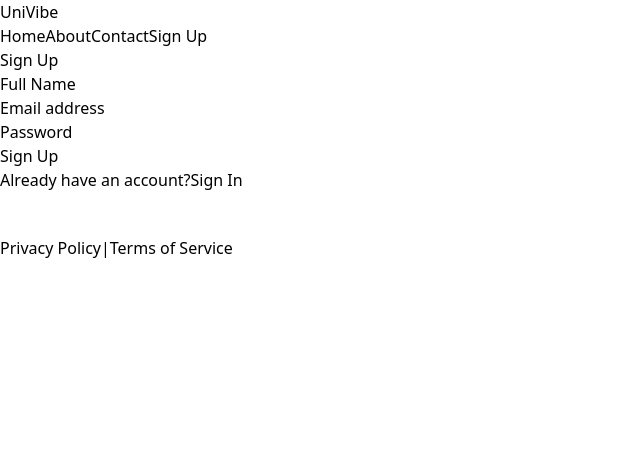
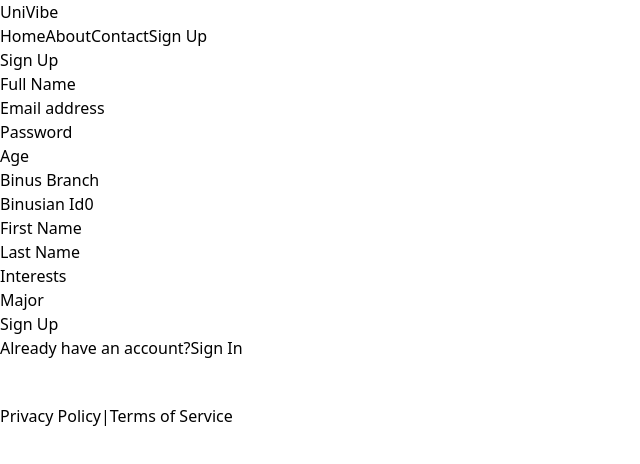
Before and after one commit to reaperxyndrome/UniVibe, a React (Vite) app: page /signup in a window 1280 px wide. Shown: the top 464 px of the page, without its empty margins (0-640 px from the left). Built offline with nearby package versions, Linux system fonts and the light colour scheme.

Commit message:
added connect to firebase signup

```diff
--- a/src/SignUp.jsx
+++ b/src/SignUp.jsx
@@ -8,6 +8,8 @@ import Footer from "./Footer";
 // import { set } from "firebase/database";
 import {useNavigate} from "react-router-dom"
 // import { useNavigate } from "react-router-dom";
+import {firestore} from "./firebase.js"
+import {doc, setDoc} from "firebase/firestore"
 
 function SignUp() {
     const [formData, setFormData] = useState({
@@ -16,6 +18,7 @@ function SignUp() {
         password: '',
         age: '',
         binus_branch: '',
+        binusian_id: 0,
         first_name: '',
         last_name: '',
         interests: '',
@@ -34,8 +37,27 @@ function SignUp() {
         console.log(formData)
     };
 
-    const handleSubmit = async (e) => {
-        e.preventDefault();
+    const sendUserDataFirebase = async (e) => {
+        try {
+            // e.preventDefault();
+
+            await setDoc(doc(firestore,"Users", "test"),{
+                username: formData.fullName,
+                email:formData.email,
+                age : formData.age,
+                binus_branch: formData.binus_branch,
+                first_name: formData.first_name,
+                last_name: formData.last_name,
+                interests: formData.interests,
+                major: formData.major,
+                binusian_id: formData.binusian_id
+            });
+        } catch (error) {
+            console.error('Error:', error);
+        }
+    }
+
+    const MySQLSignUp = async () => {
         try {
             console.log("hello")
             const response = await fetch('http://localhost:8094/api/v1/auth/sign-up', {
@@ -59,17 +81,65 @@ function SignUp() {
             console.log('Success:', data);
 
             // Reset the form after successful submission
-            setFormData({
-                fullName: '',
-                email: '',
-                password: '',
-                // confirmPassword: '',
-            });
+            // setFormData({
+            //     fullName: '',
+            //     email: '',
+            //     password: '',
+            //     // confirmPassword: '',
+            // });
 
-            navigate("/signin");
+
+
         } catch (error) {
             console.error('Error:', error);
         }
+    }
+
+    const handleSubmit = async (e) => {
+        e.preventDefault();
+        // try {
+        //     console.log("hello")
+        //     const response = await fetch('http://localhost:8094/api/v1/auth/sign-up', {
+        //         method: 'POST',
+        //         headers: {
+        //             'Content-Type': 'application/json',
+        //         },
+        //         body: JSON.stringify({
+        //             username: formData.fullName,
+        //             email: formData.email,
+        //             password: formData.password,
+        //         }),
+        //     });
+        //     console.log("hello2")
+
+        //     if (!response.ok) {
+        //         throw new Error(`HTTP error! status: ${response.status}`);
+        //     }
+        //     const data = await response;
+        //     // console.log(data)
+        //     console.log('Success:', data);
+
+        //     // Reset the form after successful submission
+        //     // setFormData({
+        //     //     fullName: '',
+        //     //     email: '',
+        //     //     password: '',
+        //     //     // confirmPassword: '',
+        //     // });
+
+        //     navigate("/signin");
+
+        // } catch (error) {
+        //     console.error('Error:', error);
+        // }
+        try {
+            await MySQLSignUp();
+            await sendUserDataFirebase();
+            // navigate("/signin");
+        } catch (error) {
+            console.error('Error:', error);
+        }
+
     };
 
 
@@ -123,21 +193,7 @@ function SignUp() {
                 required
                 />
             </div>
-            {/* <div>
-                <label htmlFor="confirmPassword" className="block text-sm font-medium text-white">
-                Confirm Password
-                </label>
-                <input
-                type="password"
-                name="confirmPassword"
-                id="confirmPassword"
-                value={formData.confirmPassword}
-                onChange={handleChange}
-                className="text-black h-7 mt-1 block w-full border-gray-300 rounded-md shadow-sm focus:ring-indigo-500 focus:border-indigo-500 sm:text-sm"
-                required
-                />
-            </div> */}
-            {/* <div>
+            <div>
                 <label htmlFor="age" className="block text-sm font-medium text-white">
                 Age
                 </label>
@@ -160,6 +216,20 @@ function SignUp() {
                 name="binus_branch"
                 id="binus_branch"
                 value={formData.binus_branch}
+                onChange={handleChange}
+                className=" text-black h-7 mt-1 block w-full border-gray-300 rounded-md shadow-sm focus:ring-indigo-500 focus:border-indigo-500 sm:text-sm"
+                required
+                />
+            </div>
+            <div>
+                <label htmlFor="binus_branch" className="block text-sm font-medium text-white">
+                Binusian Id
+                </label>
+                <input
+                type="text"
+                name="binusian_id"
+                id="binusian_id"
+                value={formData.binusian_id}
                 onChange={handleChange}
                 className=" text-black h-7 mt-1 block w-full border-gray-300 rounded-md shadow-sm focus:ring-indigo-500 focus:border-indigo-500 sm:text-sm"
                 required
@@ -220,7 +290,7 @@ function SignUp() {
                 className=" text-black h-7 mt-1 block w-full border-gray-300 rounded-md shadow-sm focus:ring-indigo-500 focus:border-indigo-500 sm:text-sm"
                 required
                 />
-            </div> */}
+            </div>
             <div>
                 <button
                 type="submit"
```
